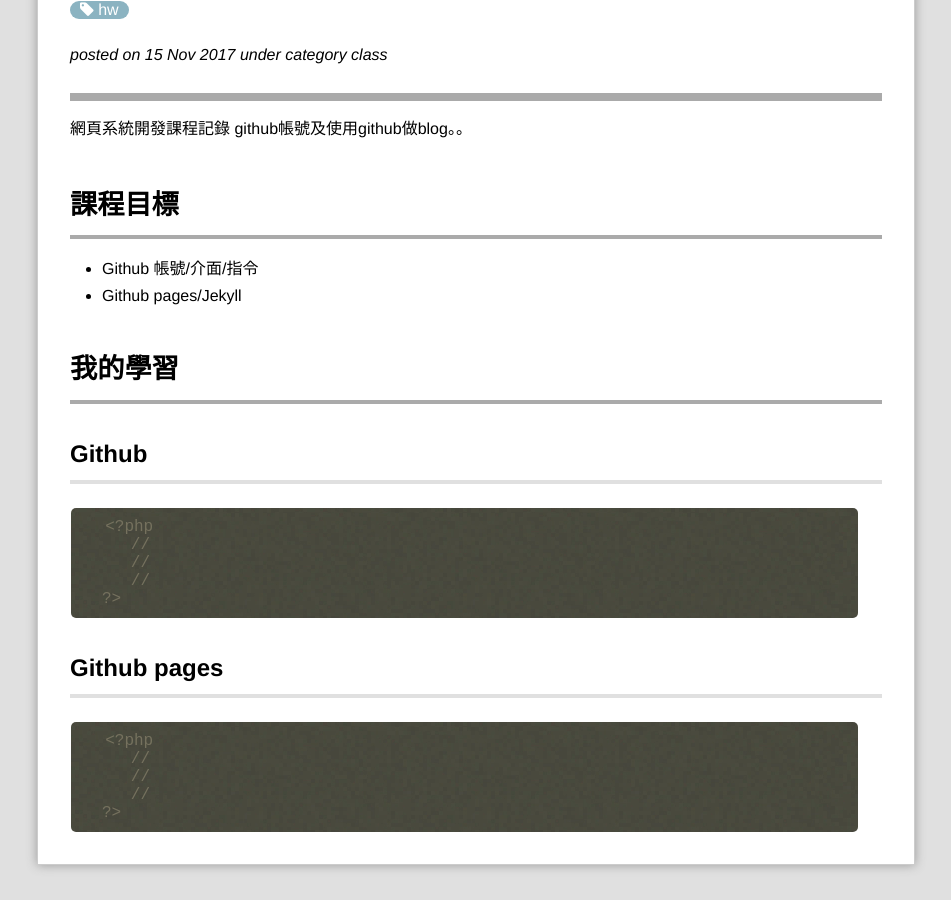
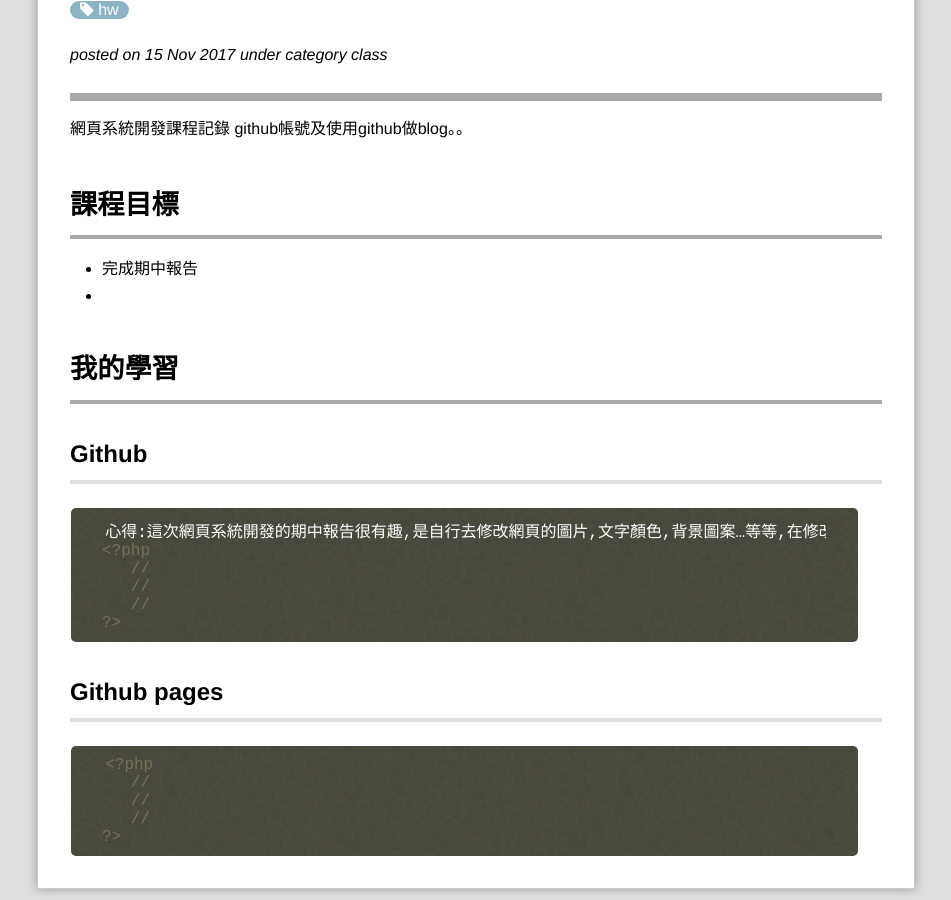
Before and after one commit to PeiyuChang/webcourse, a Jekyll site: the page built from _posts/2017-11-15-Class9.md, in a window 1280 px wide and 900 px high, scrolled down 340 px. Shown: the whole window, without its empty margins (18-969 px from the left). Built offline with Jekyll 4.4.1, drawn with Linux system fonts in a browser that asks for light colours; Markdown is read by kramdown in place of the engine named in the settings; comment, search, counter and statistics services are not loaded.

Commit message:
Update 2017-11-15-Class9.md

````diff
--- a/_posts/2017-11-15-Class9.md
+++ b/_posts/2017-11-15-Class9.md
@@ -10,8 +10,8 @@ excerpt: "第9週課程。"
 github帳號及使用github做blog。。
 
 # 課程目標
-- Github 帳號/介面/指令
-- Github pages/Jekyll
+- 完成期中報告
+-
 
 # 我的學習
 
@@ -20,6 +20,7 @@ github帳號及使用github做blog。。
 
 
 ```php
+心得:這次網頁系統開發的期中報告很有趣,是自行去修改網頁的圖片,文字顏色,背景圖案…等等,在修改程式碼的過程中,也遇到了不少問題,像是圖片無法顯示,圖片跑掉…等等,再來,這一次的報告,我是將畢業旅行投票活動,更改為香菇喜好投票活動,並且圖片來源是上網Google蘑菇人方吉的圖片。
 <?php
    //
    //
````
